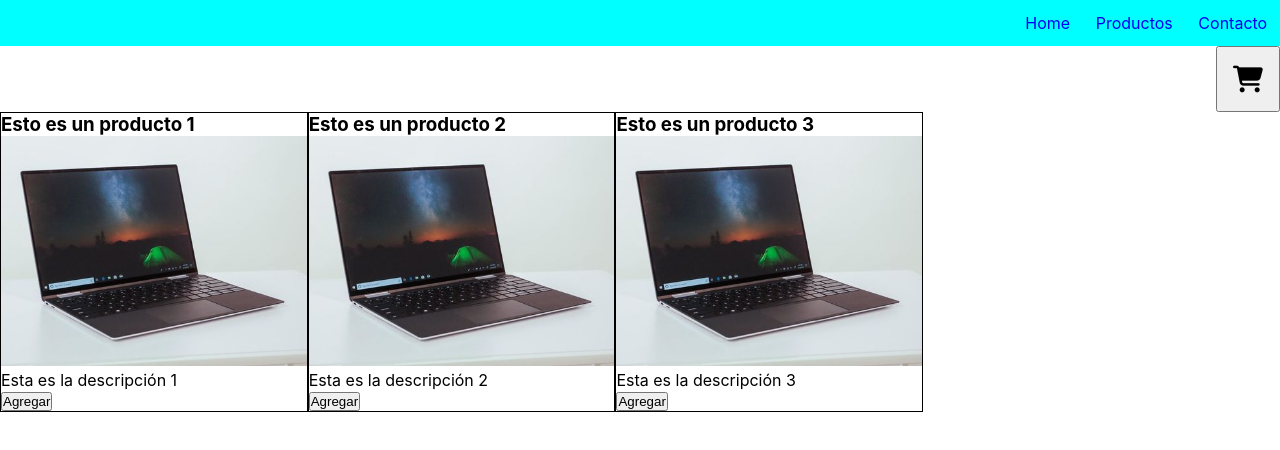
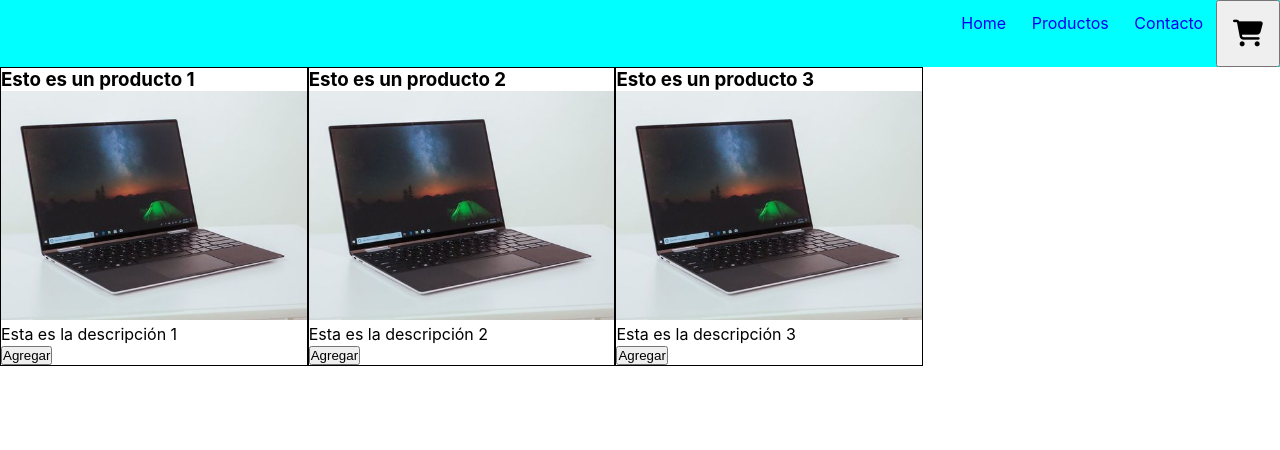
Before and after one commit to 1MarianoGauna/E-Commerce-React, a React (Create React App) app: page / in a window 1280 px wide. Shown: the top 450 px of the page. Built offline with nearby package versions, Linux system fonts and the light colour scheme.

Commit message:
corregi items

```diff
--- a/src/App.js
+++ b/src/App.js
@@ -1,6 +1,7 @@
 import './App.css';
 import NavBar from './components/NavBar/NavBar';
 import Card from './components/Card/Card';
+import ItemListContainer from './components/ItemList/ItemListContainer';
 
 function App() {
   const comprar = (product) =>{
@@ -10,9 +11,7 @@ function App() {
   <header>
     <NavBar />
   </header>
-  <section className='myCart'>
-  <button className='myCart__shopping'><i className="fas fa-shopping-cart"></i></button>
-  </section>
+  <ItemListContainer/>
   <section className='myCards'>
     <Card title='Esto es un producto 1' src='./images/imagen1.jpg' description='Esta es la descripción 1' comprando={comprar}/>
     <Card title='Esto es un producto 2' src='./images/imagen1.jpg' description='Esta es la descripción 2' comprando={comprar}/>
--- /dev/null
+++ b/src/components/ItemList/ItemListContainer.js
@@ -0,0 +1,7 @@
+import React from 'react';
+
+function ItemListContainer (){
+    return ('')
+}
+
+export default ItemListContainer;
--- /dev/null
+++ b/src/components/NavBar/CartWidget.js
@@ -0,0 +1,9 @@
+import React from "react";
+
+function CartWidget (){
+    return (
+        <button className='myCart__shopping'><i className="fas fa-shopping-cart"></i></button>
+        )
+}
+
+export default CartWidget
--- a/src/components/NavBar/NavBar.js
+++ b/src/components/NavBar/NavBar.js
@@ -1,5 +1,6 @@
 import React from "react";
 import './NavBar.css';
+import CartWidget from "./CartWidget";
 
 function NavBar() {
     return (
@@ -8,6 +9,7 @@ function NavBar() {
                 <li className='navBar__item'><a className='navBar__a' href="#">Home</a></li>
                 <li className='navBar__item'><a className='navBar__a' href="#">Productos</a></li>
                 <li className='navBar__item'><a className='navBar__a' href="#">Contacto</a></li>
+                <CartWidget />
             </ul>
         </nav>
     );
```
